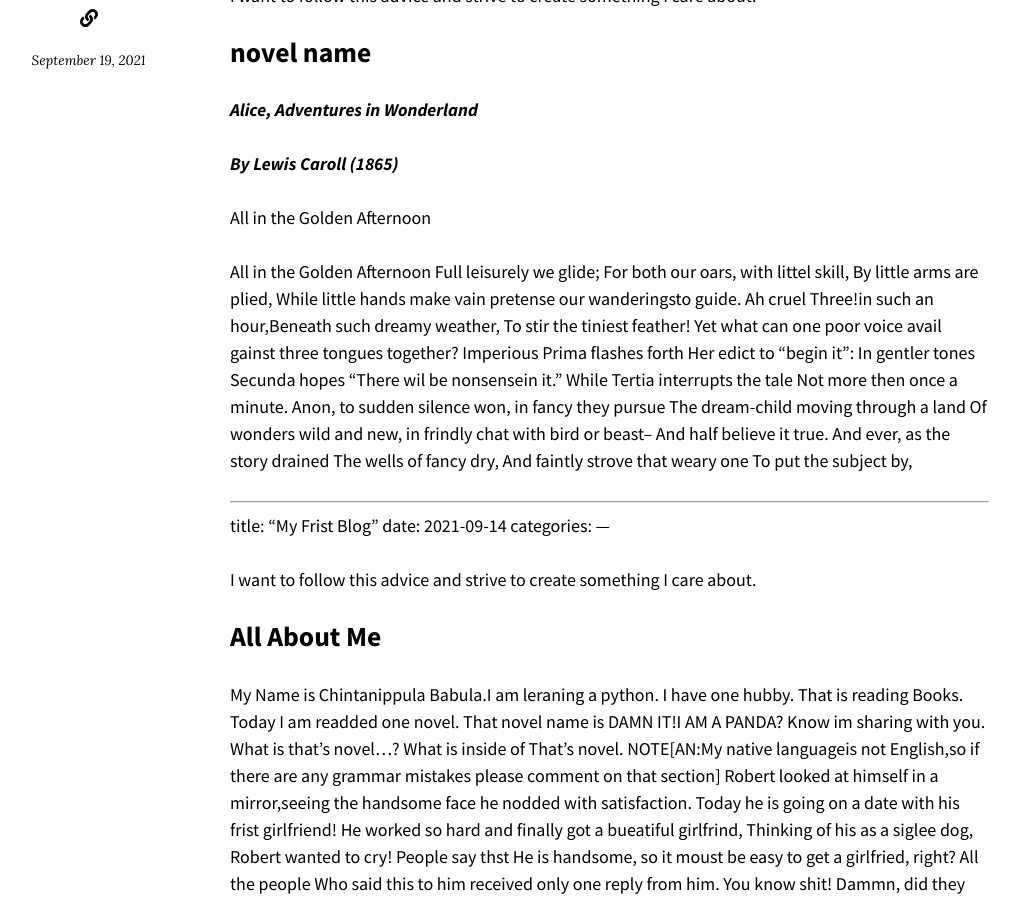
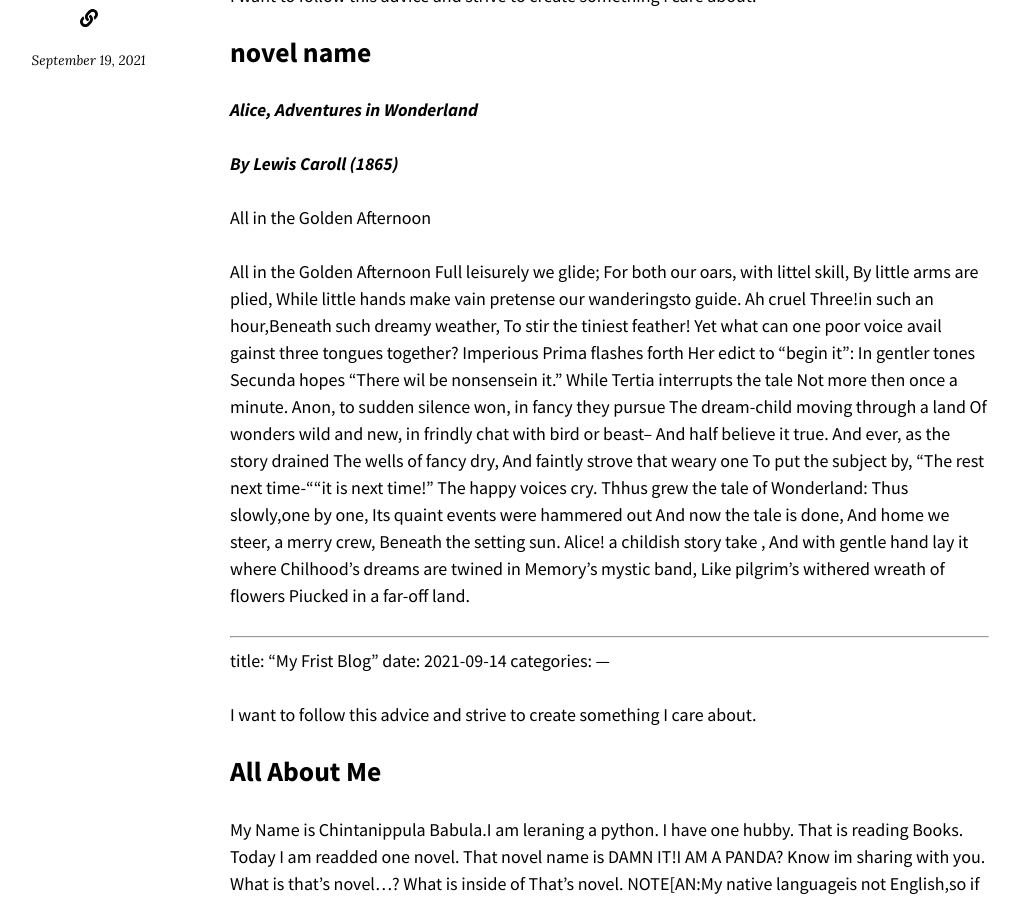
Before and after one commit to skbabulal/skbabulal.github.io, a Jekyll site: the page built from _posts/2021-09-14-Welcome.md, in a window 1280 px wide and 900 px high, scrolled down 322 px. Shown: the whole window, without its empty margins (145-1165 px from the left). Built offline with Jekyll 4.4.1, drawn with Linux system fonts in a browser that asks for light colours; nearby versions of some CDN libraries.

Commit message:
sample blog

```diff
--- a/_posts/2021-09-14-Welcome.md
+++ b/_posts/2021-09-14-Welcome.md
@@ -34,6 +34,19 @@ Of wonders wild and new, in frindly chat with bird or beast-- And half believe i
 And ever, as the story drained
 The wells of fancy dry,
 And faintly strove that weary one To put the subject by,
+"The rest next time-""it is next time!"
+The happy voices cry.
+Thhus grew the tale of Wonderland:
+Thus slowly,one by one,
+Its quaint events were hammered out
+And now the tale is done,
+And home we steer, a merry crew,
+Beneath the setting sun.
+Alice! a childish story take ,
+And with gentle hand lay it where Chilhood's dreams are twined
+in Memory's mystic band,
+Like pilgrim's withered wreath of flowers
+Piucked in a far-off land.
 
 
 
```
